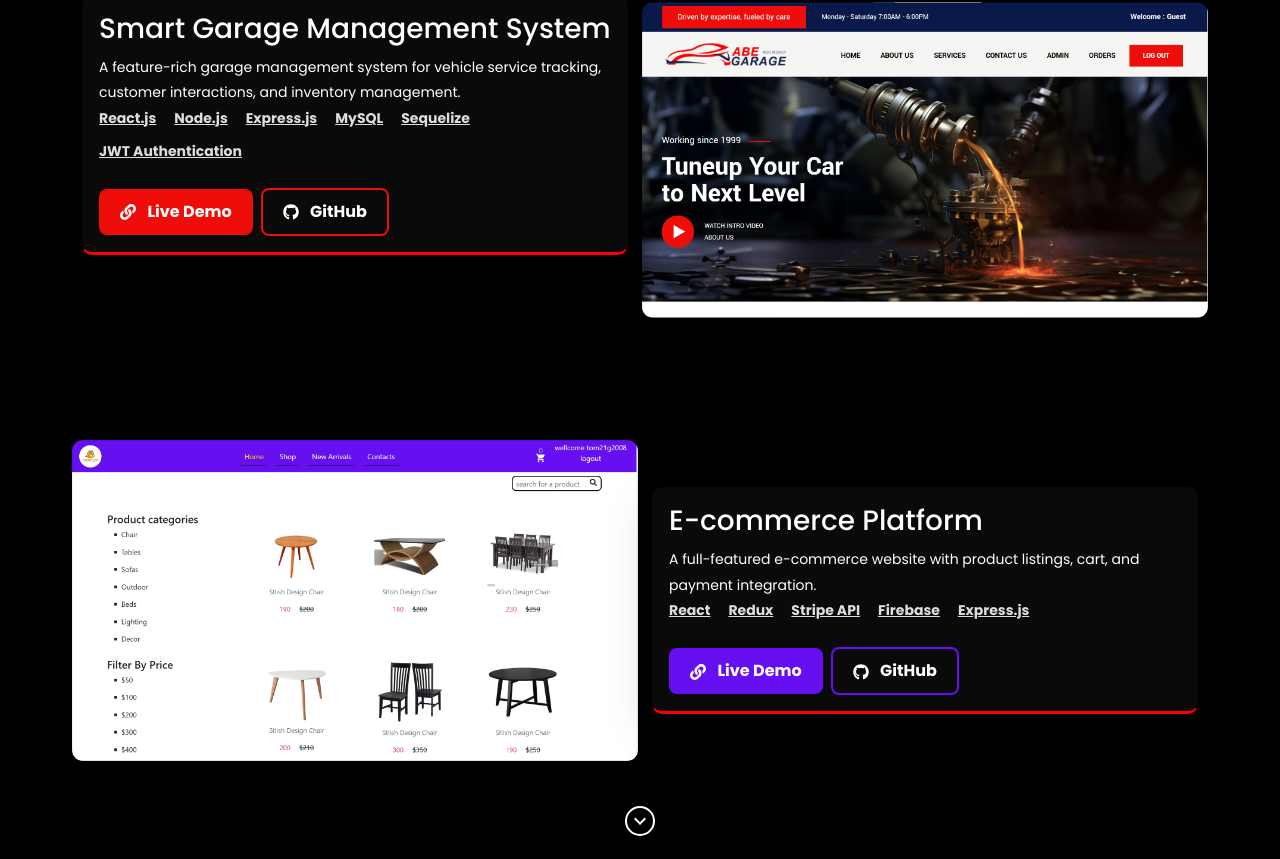
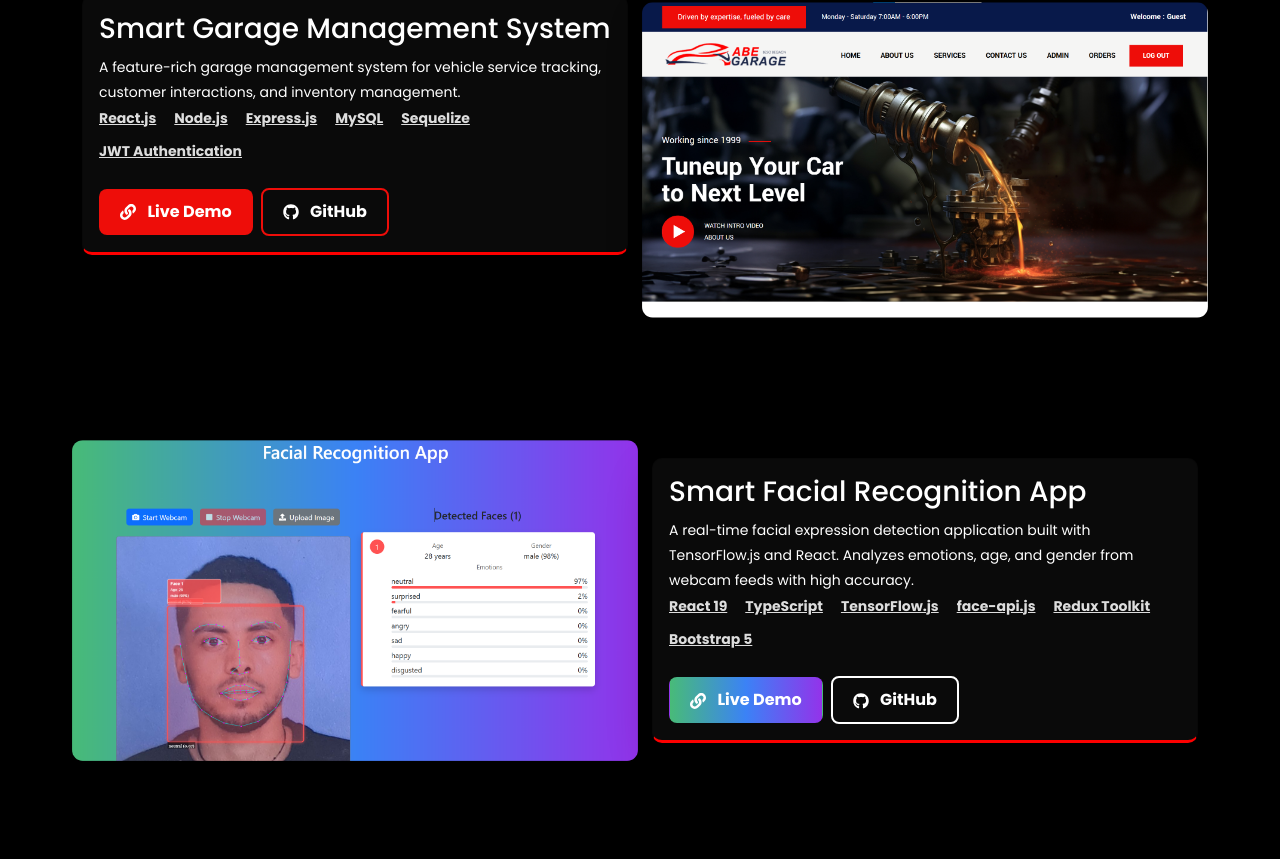
Before and after one commit to TomYenialem/React-Portfolio, a React (Vite) app: page / in a window 1280 px wide. Shown: the part 2961-3820 px from the top of the page. Built offline with nearby package versions, Linux system fonts and the light colour scheme.

Commit message:
add facail recoginzation project

```diff
--- a/src/Componenets/Porto/Projects.jsx
+++ b/src/Componenets/Porto/Projects.jsx
@@ -6,6 +6,7 @@ import chat from "../../assets/images/chat2.png";
 import auth from "../../assets/images/auth1.png";
 import home from "../../assets/images/furn2.png";
 import dash from '../../assets/images/dash4.png'
+import face from '../../assets/images/face.png'
 import { MdExpandMore, MdOutlineExpandLess } from "react-icons/md";
 import projectList from "../utility/assets";
 import { RiExternalLinkFill } from "react-icons/ri";
@@ -71,6 +72,24 @@ const projects = [
       "JWT Authentication",
     ],
     buttonColor: "#EE0D09",
+  },
+  {
+    title: "Smart Facial Recognition App",
+    description:
+      "A real-time facial expression detection application built with TensorFlow.js and React. Analyzes emotions, age, and gender from webcam feeds with high accuracy.",
+    media: face,
+    type: "image",
+    link: "https://your-facial-recognition-app.demo",
+    github: "https://github.com/your-username/webcam-facial-recognition.git",
+    technologies: [
+      "React 19",
+      "TypeScript",
+      "TensorFlow.js",
+      "face-api.js",
+      "Redux Toolkit",
+      "Bootstrap 5",
+    ],
+    buttonColor: "linear-gradient(to right, #48bb78, #3b82f6, #9333ea)",
   },
 
   {
@@ -167,7 +186,11 @@ function Projects() {
                     rel="noopener noreferrer"
                     className="btn project-btn"
                     style={{
-                      backgroundColor: project.buttonColor,
+                      background:
+                        typeof project.buttonColor === "string" &&
+                        project.buttonColor.includes("gradient")
+                          ? project.buttonColor
+                          : project.buttonColor,
                       color: "#fff",
                     }}
                   >
@@ -179,8 +202,17 @@ function Projects() {
                     rel="noopener noreferrer"
                     className="btn ms-2 project-btn-outline"
                     style={{
-                      border: `2px solid ${project.buttonColor}`,
+                      border: `2px solid ${
+                        typeof project.buttonColor === "string" &&
+                        project.buttonColor.includes("gradient")
+                          ? project.buttonColor
+                          : project.buttonColor
+                      }`,
                       color: "#fff",
+                      background: "transparent",
+                      position: "relative",
+                      overflow: "hidden",
+                      zIndex: 1,
                     }}
                   >
                     <FaGithub className="me-2" /> GitHub
```
Also changed, not shown: src/assets/images/face.png (added).
